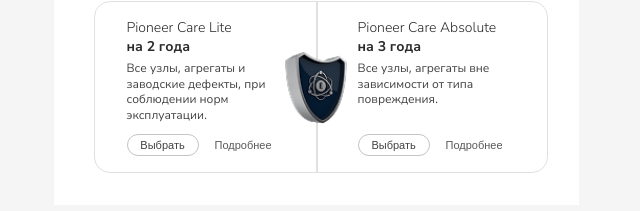
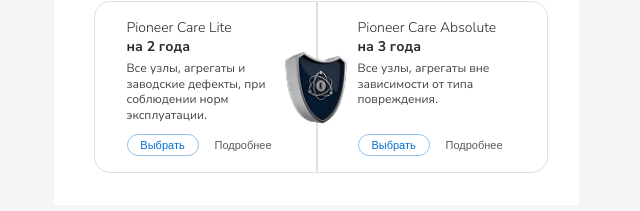
Before and after one commit to Skolpov/showgarant, a plain HTML site: page index.html in a window 1280 px wide. Shown: the part 115-326 px from the top of the page, 324-964 px from the left. Drawn offline with nearby package versions, Linux system fonts and the light colour scheme.

Commit message:
Update index.html

```diff
--- a/index.html
+++ b/index.html
@@ -169,8 +169,8 @@
 
 		.garant__btn-select {
 			background-color: white;
-			border: 1px solid #c4c4c4;
-			color: var(--text);
+			border: 1px solid var(--brd-act);
+			color: var(--clr1);
 			width: 72px;
 		}
 
```
